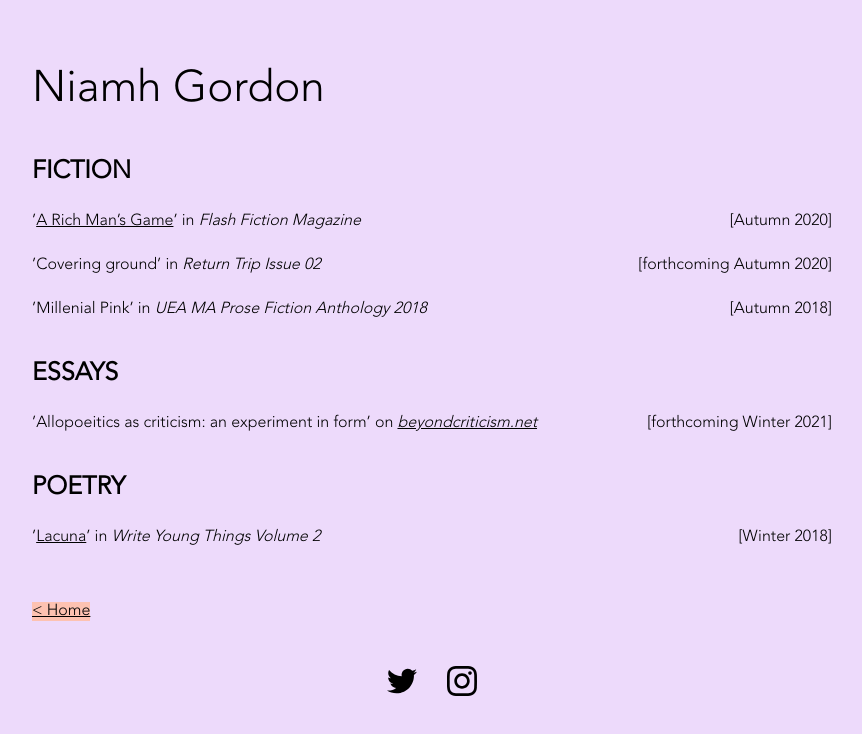
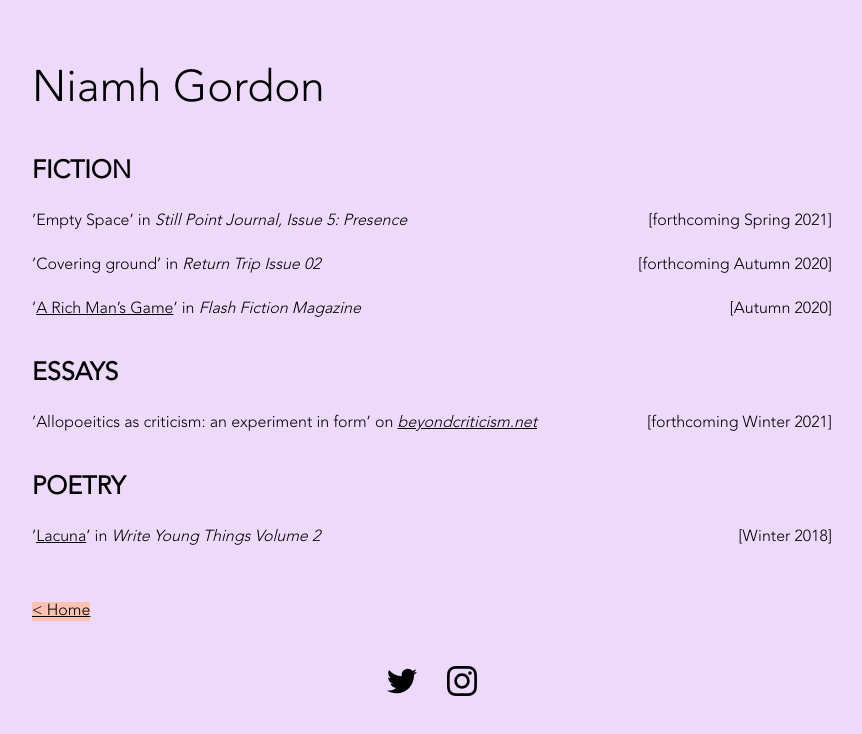
Before and after one commit to jpsanders101/wilbur, a React (Create React App) app: page /writing in a window 1280 px wide. Shown: the top 734 px of the page, without its empty margins (208-1070 px from the left). Built offline with nearby package versions, Linux system fonts and the light colour scheme; the HTML template or start-up script is replaced by a standard one.

Commit message:
Content changes on writing page and bio. Make header name a link to homepage.

```diff
--- a/src/About.js
+++ b/src/About.js
@@ -16,18 +16,18 @@ export default function About() {
           <br />
           <br />
           In 2018 she completed her MA in Prose Fiction from the University of
-          East Anglia, and in October 2020 she began an AHRC-funded DFA in
-          Creative and Critical Writing at the University of Glasgow. Her
-          research focuses on how grief acts as a disruptive force in the
-          writings of Ali Smith. She also writes about the nature of work,
-          trauma’s impact on narrative time, public transport, bereavement by
-          suicide, the epistolary internet, and ghosts.
+          East Anglia, and in October 2020 she began an AHRC-funded PhD on the
+          DFA Creative Writing programme at the University of Glasgow. Her
+          research focuses on how grief acts as a disruptive narrative device in
+          the writings of Ali Smith. She also writes about the nature of work,
+          trauma’s impact on narrative time, and bereavement by suicide.
           <br />
           <br />
-          She has fiction work in Flash Fiction magazine and forthcoming in
-          Return Trip magazine, and her poetry has been longlisted for Issue 14
-          of Butcher’s Dog magazine. In her spare time she likes to run, cook,
-          and work her way through every crime drama on Netflix.
+          Her fiction has been published in ‘Flash Fiction Magazine’, and is
+          forthcoming in ‘Return Trip’ and ‘Still Point Journal’. She is
+          currently a co-editor at the literary magazine From Glasgow to Saturn.
+          In her spare time she likes to run, cook, and work her way through
+          every crime drama on Netflix.
         </p>
 
         <HomeLink />
--- a/src/BasePage.css
+++ b/src/BasePage.css
@@ -13,3 +13,7 @@
   margin: 15px;
   width: 30px;
 }
+
+.name-header {
+  text-decoration: none;
+}
--- a/src/BasePage.js
+++ b/src/BasePage.js
@@ -1,5 +1,5 @@
 import React from "react";
-import { useLocation } from "react-router-dom";
+import { useLocation, Link } from "react-router-dom";
 import "./BasePage.css";
 
 const backgroundColorMap = {
@@ -34,7 +34,9 @@ export default function BasePage({ children }) {
     >
       <title>Niamh Gordon{titlePath}</title>
       <main className="main">
-        <h1>Niamh Gordon</h1>
+        <Link className="name-header" to="/">
+          <h1>Niamh Gordon</h1>
+        </Link>
         {children}
         <footer className="footer">
           <a href="http://www.twitter.com/_niamhgordon">
--- a/src/Writing.js
+++ b/src/Writing.js
@@ -10,13 +10,12 @@ export default function Writing() {
         <h3 className="genre">FICTION</h3>
         <div className="writingItem">
           <span className="title">
-            ’
-            <a href="https://flashfictionmagazine.com/blog/2020/10/01/a-rich-mans-game/">
-              A Rich Man’s Game
-            </a>
-            ’ in <span className="publication">Flash Fiction Magazine</span>
+            ’Empty Space’ in{" "}
+            <span className="publication">
+              Still Point Journal, Issue 5: Presence
+            </span>
           </span>
-          <span className="date">[Autumn 2020]</span>
+          <span className="date">[forthcoming Spring 2021]</span>
         </div>
         <div className="writingItem">
           <span className="title">
@@ -25,15 +24,15 @@ export default function Writing() {
           </span>
           <span className="date">[forthcoming Autumn 2020]</span>
         </div>
-
         <div className="writingItem">
           <span className="title">
-            ’Millenial Pink’ in{" "}
-            <span className="publication">
-              UEA MA Prose Fiction Anthology 2018
-            </span>
+            ’
+            <a href="https://flashfictionmagazine.com/blog/2020/10/01/a-rich-mans-game/">
+              A Rich Man’s Game
+            </a>
+            ’ in <span className="publication">Flash Fiction Magazine</span>
           </span>
-          <span className="date">[Autumn 2018]</span>
+          <span className="date">[Autumn 2020]</span>
         </div>
         <h3 className="genre">ESSAYS</h3>
         <div className="writingItem">
```
